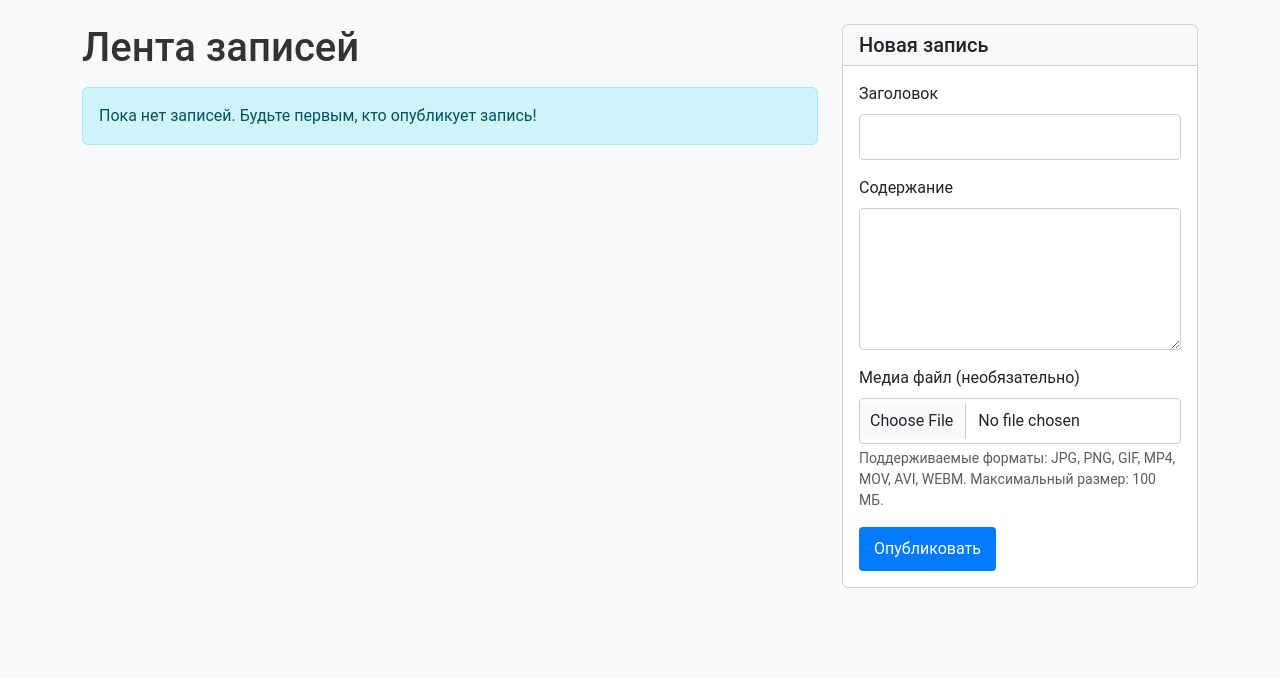
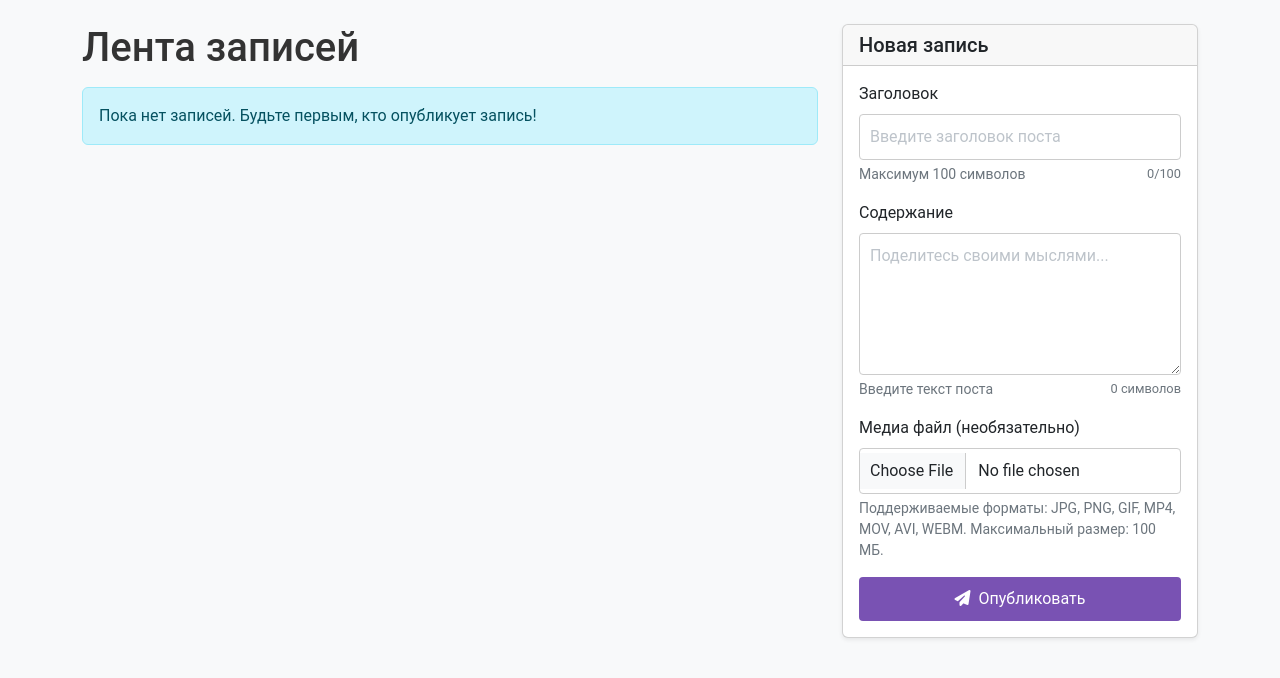
Before and after one commit to erdboyz/Filatov-web, a Flask app: page / in a window 1280 px wide. Shown: the part 96-774 px from the top of the page. Run offline with Flask 3, Linux system fonts and the light colour scheme; the visitor is signed in with stand-in values (Sample User, id 1); some libraries are stand-ins or nearby versions.

Commit message:
new post form

```diff
--- a/app.py
+++ b/app.py
@@ -198,11 +198,25 @@ def logout():
 @app.route('/post/create', methods=['POST'])
 @login_required
 def create_post():
-    title = request.form.get('title')
-    content = request.form.get('content')
+    title = request.form.get('title', '').strip()
+    content = request.form.get('content', '').strip()
 
-    if not title or not content:
-        flash('Заголовок и содержание поста обязательны.', 'error')
+    # Расширенная валидация
+    errors = []
+
+    if not title:
+        errors.append('Заголовок поста обязателен')
+    elif len(title) > 100:
+        errors.append('Заголовок поста не должен превышать 100 символов')
+
+    if not content:
+        errors.append('Содержание поста обязательно')
+    elif len(content) > 5000:
+        errors.append('Содержание поста слишком длинное (максимум 5000 символов)')
+
+    if errors:
+        for error in errors:
+            flash(error, 'error')
         return redirect(url_for('index'))
 
     # Проверяем, есть ли файл в запросе
@@ -211,47 +225,66 @@ def create_post():
     media_type = None
 
     if media_file and media_file.filename:
-        file_type = allowed_file(media_file.filename)
+        try:
+            # Проверка размера файла
+            file_content = media_file.read()
+            media_file.seek(0)  # Сброс указателя после чтения
 
-        if not file_type:
-            flash(
-                'Недопустимый формат файла. Разрешены только изображения (JPEG, PNG, GIF) и видео (MP4, MOV, AVI, WEBM).',
-                'error')
-            return redirect(url_for('index'))
-
-        # Дополнительная проверка для изображений
-        if file_type == 'image':
-            image_format = validate_image(media_file.stream)
-            if not image_format or image_format not in app.config['ALLOWED_IMAGE_EXTENSIONS']:
-                flash('Недопустимый формат изображения или поврежденный файл.', 'error')
+            # Максимальный размер 100 МБ
+            max_size = 100 * 1024 * 1024
+            if len(file_content) > max_size:
+                flash('Размер файла превышает допустимый лимит в 100 МБ.', 'error')
                 return redirect(url_for('index'))
 
-        # Генерируем уникальное имя файла
-        filename = str(uuid.uuid4()) + '.' + media_file.filename.rsplit('.', 1)[1].lower()
-        filepath = os.path.join(app.config['UPLOAD_FOLDER'], filename)
+            file_type = allowed_file(media_file.filename)
 
-        try:
+            if not file_type:
+                flash(
+                    'Недопустимый формат файла. Разрешены только изображения (JPEG, PNG, GIF) и видео (MP4, MOV, AVI, WEBM).',
+                    'error')
+                return redirect(url_for('index'))
+
+            # Дополнительная проверка для изображений
+            if file_type == 'image':
+                image_format = validate_image(media_file.stream)
+                if not image_format or image_format not in app.config['ALLOWED_IMAGE_EXTENSIONS']:
+                    flash('Недопустимый формат изображения или поврежденный файл.', 'error')
+                    return redirect(url_for('index'))
+
+            # Генерируем уникальное имя файла
+            original_filename = secure_filename(media_file.filename)
+            file_ext = original_filename.rsplit('.', 1)[1].lower() if '.' in original_filename else ''
+            filename = str(uuid.uuid4()) + '.' + file_ext
+            filepath = os.path.join(app.config['UPLOAD_FOLDER'], filename)
+
             media_file.save(filepath)
             media_filename = filename
             media_type = file_type
         except Exception as e:
-            flash(f'Ошибка при загрузке файла: {str(e)}', 'error')
+            app.logger.error(f'Ошибка при загрузке файла: {str(e)}')
+            flash(f'Ошибка при загрузке файла. Пожалуйста, попробуйте еще раз.', 'error')
             return redirect(url_for('index'))
 
-    # Создаем новый пост
-    post = Post(
-        title=title,
-        content=content,
-        media_file=media_filename,
-        media_type=media_type,
-        user_id=session['user_id']
-    )
+    try:
+        # Создаем новый пост
+        post = Post(
+            title=title,
+            content=content,
+            media_file=media_filename,
+            media_type=media_type,
+            user_id=session['user_id']
+        )
 
-    db.session.add(post)
-    db.session.commit()
+        db.session.add(post)
+        db.session.commit()
 
-    flash('Пост успешно создан!', 'success')
-    return redirect(url_for('index'))
+        flash('Пост успешно создан!', 'success')
+        return redirect(url_for('index'))
+    except Exception as e:
+        db.session.rollback()
+        app.logger.error(f'Ошибка при создании поста: {str(e)}')
+        flash('Произошла ошибка при создании поста. Пожалуйста, попробуйте еще раз.', 'error')
+        return redirect(url_for('index'))
 
 
 # Профиль пользователя
--- a/static/css/style.css
+++ b/static/css/style.css
@@ -127,3 +127,71 @@ p {
         margin-top: 2rem;
     }
 }
+
+/* Post creation form styles */
+.card {
+    box-shadow: 0 0.125rem 0.25rem rgba(0, 0, 0, 0.075);
+    transition: box-shadow 0.3s ease;
+}
+
+.card:hover {
+    box-shadow: 0 0.5rem 1rem rgba(0, 0, 0, 0.15);
+}
+
+#post-creation-form input:focus,
+#post-creation-form textarea:focus {
+    border-color: #7952b3;
+    box-shadow: 0 0 0 0.25rem rgba(121, 82, 179, 0.25);
+}
+
+#title-char-count,
+#content-char-count {
+    font-size: 0.8rem;
+    transition: color 0.3s ease;
+}
+
+.text-warning {
+    color: #ffc107 !important;
+}
+
+.text-danger {
+    color: #dc3545 !important;
+}
+
+#media-preview {
+    background-color: #f8f9fa;
+    min-height: 60px;
+    display: flex;
+    align-items: center;
+    justify-content: center;
+}
+
+#media-preview img,
+#media-preview video {
+    max-width: 100%;
+    border-radius: 4px;
+}
+
+.btn-primary {
+    background-color: #7952b3;
+    border-color: #7952b3;
+}
+
+.btn-primary:hover,
+.btn-primary:focus {
+    background-color: #6741a3;
+    border-color: #6741a3;
+}
+
+/* Form feedback */
+.form-text {
+    color: #6c757d;
+    margin-top: 0.25rem;
+    font-size: 0.875em;
+}
+
+/* Placeholder styles */
+::placeholder {
+    color: #adb5bd !important;
+    opacity: 0.8 !important;
+}
--- a/static/js/main.js
+++ b/static/js/main.js
@@ -49,11 +49,105 @@ document.addEventListener('DOMContentLoaded', function() {
         mediaContent.innerHTML = '';
     });
 
+    // Post creation form enhancements
+    const postForm = document.getElementById('post-creation-form');
+    if (postForm) {
+        const titleInput = document.getElementById('title');
+        const contentTextarea = document.getElementById('content');
+        const mediaInput = document.getElementById('media');
+        const titleCharCount = document.getElementById('title-char-count');
+        const contentCharCount = document.getElementById('content-char-count');
+        const mediaPreviewContainer = document.getElementById('media-preview-container');
+        const mediaPreview = document.getElementById('media-preview');
+        const removeMediaBtn = document.getElementById('remove-media');
+
+        // Title character counter
+        titleInput.addEventListener('input', function() {
+            const count = this.value.length;
+            titleCharCount.textContent = `${count}/100`;
+
+            // Visual indication when approaching limit
+            if (count > 80) {
+                titleCharCount.classList.add('text-warning');
+            } else {
+                titleCharCount.classList.remove('text-warning');
+            }
+
+            if (count >= 100) {
+                titleCharCount.classList.add('text-danger');
+            } else {
+                titleCharCount.classList.remove('text-danger');
+            }
+        });
+
+        // Content character counter
+        contentTextarea.addEventListener('input', function() {
+            const count = this.value.length;
+            contentCharCount.textContent = `${count} символов`;
+        });
+
+        // Media file preview
+        mediaInput.addEventListener('change', function() {
+            if (this.files && this.files[0]) {
+                const file = this.files[0];
+                const fileType = file.type;
+                const reader = new FileReader();
+
+                // Show preview container
+                mediaPreviewContainer.classList.remove('d-none');
+
+                reader.onload = function(e) {
+                    if (fileType.startsWith('image/')) {
+                        // Image preview
+                        mediaPreview.innerHTML = `
+                            <img src="${e.target.result}" class="img-fluid" style="max-height: 200px;" alt="Предпросмотр изображения">
+                        `;
+                    } else if (fileType.startsWith('video/')) {
+                        // Video preview
+                        mediaPreview.innerHTML = `
+                            <video class="img-fluid" style="max-height: 200px;" controls>
+                                <source src="${e.target.result}" type="${fileType}">
+                                Ваш браузер не поддерживает видео.
+                            </video>
+                        `;
+                    } else {
+                        // Unsupported file type
+                        mediaPreview.innerHTML = `
+                            <div class="alert alert-warning">
+                                <i class="fas fa-file me-2"></i>Файл "${file.name}" (${formatFileSize(file.size)})
+                            </div>
+                        `;
+                    }
+                };
+
+                reader.readAsDataURL(file);
+            } else {
+                // Hide preview if no file selected
+                mediaPreviewContainer.classList.add('d-none');
+            }
+        });
+
+        // Remove media button
+        removeMediaBtn.addEventListener('click', function() {
+            mediaInput.value = '';
+            mediaPreviewContainer.classList.add('d-none');
+            mediaPreview.innerHTML = '';
+        });
+
+        // Format file size helper
+        function formatFileSize(bytes) {
+            if (bytes < 1024) return bytes + ' B';
+            else if (bytes < 1048576) return (bytes / 1024).toFixed(1) + ' KB';
+            else return (bytes / 1048576).toFixed(1) + ' MB';
+        }
+    }
+
     // Валидация размера файла
-    document.querySelector('form').addEventListener('submit', function(e) {
-        const fileInput = document.getElementById('media');
-
-        if (fileInput.files.length > 0) {
+    const forms = document.querySelectorAll('form');
+    forms.forEach(form => {
+        form.addEventListener('submit', function(e) {
+            const fileInput = this.querySelector('input[type="file"]');
+            if (fileInput && fileInput.files.length > 0) {
                 // Конвертируем предел 100 МБ в байты
                 const maxSize = 100 * 1024 * 1024;
 
@@ -64,3 +158,4 @@ document.addEventListener('DOMContentLoaded', function() {
             }
         });
     });
+});
--- a/templates/index.html
+++ b/templates/index.html
@@ -119,22 +119,47 @@
                 <h5 class="mb-0">Новая запись</h5>
             </div>
             <div class="card-body">
-                <form action="{{ url_for('create_post') }}" method="post" enctype="multipart/form-data">
+                <form action="{{ url_for('create_post') }}" method="post" enctype="multipart/form-data" id="post-creation-form">
                     <input type="hidden" name="csrf_token" value="{{ csrf_token() }}">
                     <div class="mb-3">
                         <label for="title" class="form-label">Заголовок</label>
-                        <input type="text" class="form-control" id="title" name="title" required>
+                        <input type="text" class="form-control" id="title" name="title" required maxlength="100"
+                               placeholder="Введите заголовок поста">
+                        <div class="form-text d-flex justify-content-between">
+                            <span>Максимум 100 символов</span>
+                            <span id="title-char-count">0/100</span>
+                        </div>
                     </div>
                     <div class="mb-3">
                         <label for="content" class="form-label">Содержание</label>
-                        <textarea class="form-control" id="content" name="content" rows="5" required></textarea>
+                        <textarea class="form-control" id="content" name="content" rows="5" required
+                                  placeholder="Поделитесь своими мыслями..."></textarea>
+                        <div class="form-text d-flex justify-content-between">
+                            <span>Введите текст поста</span>
+                            <span id="content-char-count">0 символов</span>
+                        </div>
                     </div>
                     <div class="mb-3">
                         <label for="media" class="form-label">Медиа файл (необязательно)</label>
-                        <input type="file" class="form-control" id="media" name="media" accept="image/jpeg,image/png,image/gif,video/mp4,video/avi,video/mov,video/webm">
+                        <input type="file" class="form-control" id="media" name="media"
+                               accept="image/jpeg,image/png,image/gif,video/mp4,video/avi,video/mov,video/webm">
                         <div class="form-text">Поддерживаемые форматы: JPG, PNG, GIF, MP4, MOV, AVI, WEBM. Максимальный размер: 100 МБ.</div>
                     </div>
-                    <button type="submit" class="btn btn-primary">Опубликовать</button>
+
+                    <!-- Предпросмотр изображения -->
+                    <div id="media-preview-container" class="mb-3 d-none">
+                        <label class="form-label">Предпросмотр медиа</label>
+                        <div id="media-preview" class="border rounded p-2 text-center"></div>
+                        <button type="button" id="remove-media" class="btn btn-sm btn-outline-danger mt-2">
+                            <i class="fas fa-times"></i> Удалить
+                        </button>
+                    </div>
+
+                    <div class="d-grid">
+                        <button type="submit" class="btn btn-primary">
+                            <i class="fas fa-paper-plane me-1"></i> Опубликовать
+                        </button>
+                    </div>
                 </form>
             </div>
         </div>
```
Also changed, not shown: instance/blog.db, 1 other file. Lines whose indentation alone changed are shown as unchanged.
